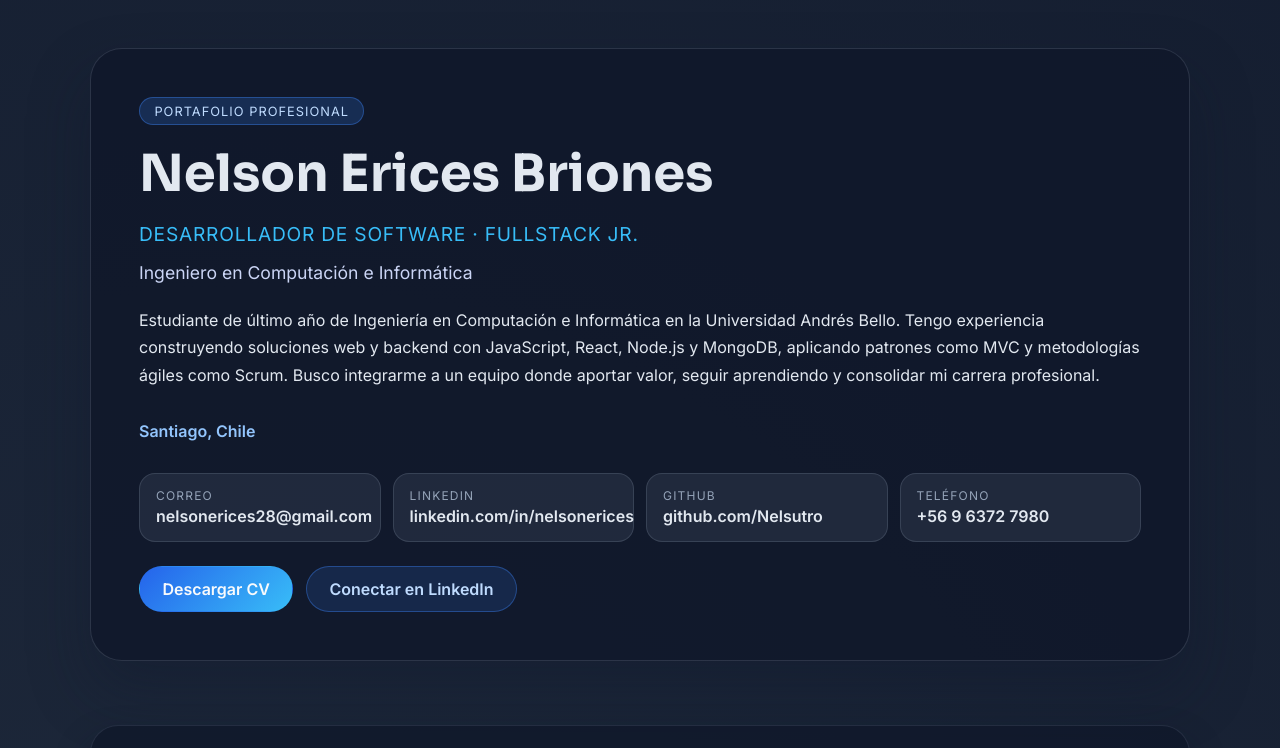
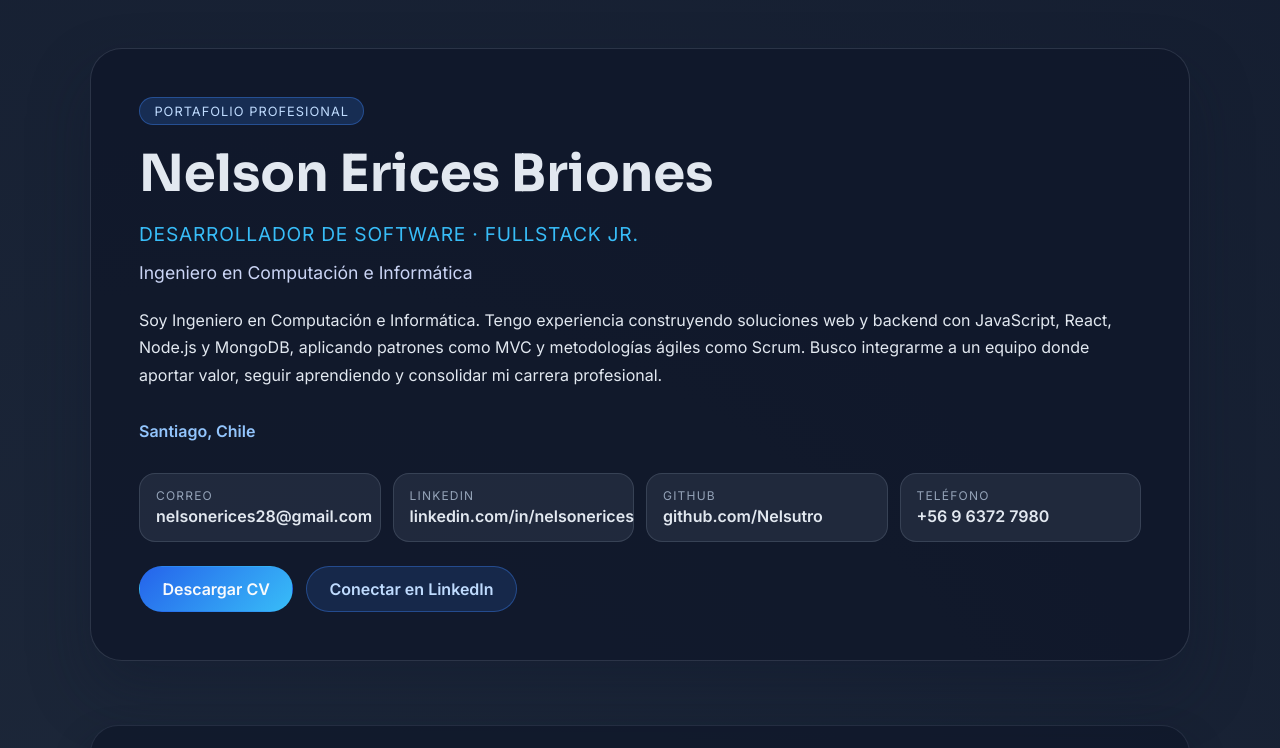
Before and after one commit to Nelsutro/Portafolio, a React (Create React App) app in the folder portfolio/: page / in a window 1280 px wide. Shown: the top 748 px of the page. Built offline with nearby package versions, Linux system fonts and the light colour scheme.

Commit message:
Update profile summary to enhance clarity and professionalism

```diff
--- a/portfolio/src/data/profile.js
+++ b/portfolio/src/data/profile.js
@@ -5,7 +5,7 @@ const profile = {
     title: 'Desarrollador de Software · Fullstack Jr.',
     subtitle: 'Ingeniero en Computación e Informática',
     summary:
-      'Estudiante de último año de Ingeniería en Computación e Informática en la Universidad Andrés Bello. Tengo experiencia construyendo soluciones web y backend con JavaScript, React, Node.js y MongoDB, aplicando patrones como MVC y metodologías ágiles como Scrum. Busco integrarme a un equipo donde aportar valor, seguir aprendiendo y consolidar mi carrera profesional.',
+      'Soy Ingeniero en Computación e Informática. Tengo experiencia construyendo soluciones web y backend con JavaScript, React, Node.js y MongoDB, aplicando patrones como MVC y metodologías ágiles como Scrum. Busco integrarme a un equipo donde aportar valor, seguir aprendiendo y consolidar mi carrera profesional.',
     location: 'Santiago, Chile',
     contacts: [
       { type: 'Correo', value: 'nelsonerices28@gmail.com', url: 'mailto:nelsonerices28@gmail.com' },
```
Also changed, not shown: 1 other file (tests, documents, lock files or other folders).
